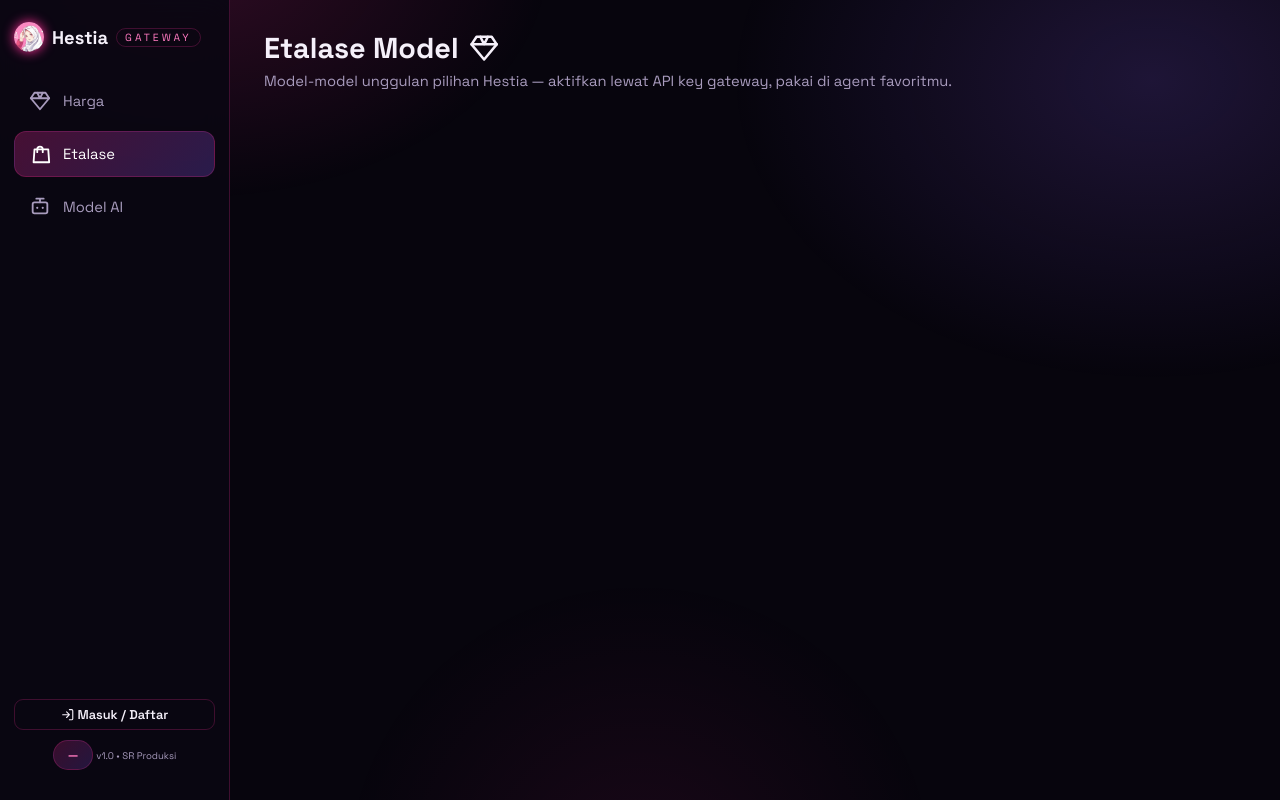
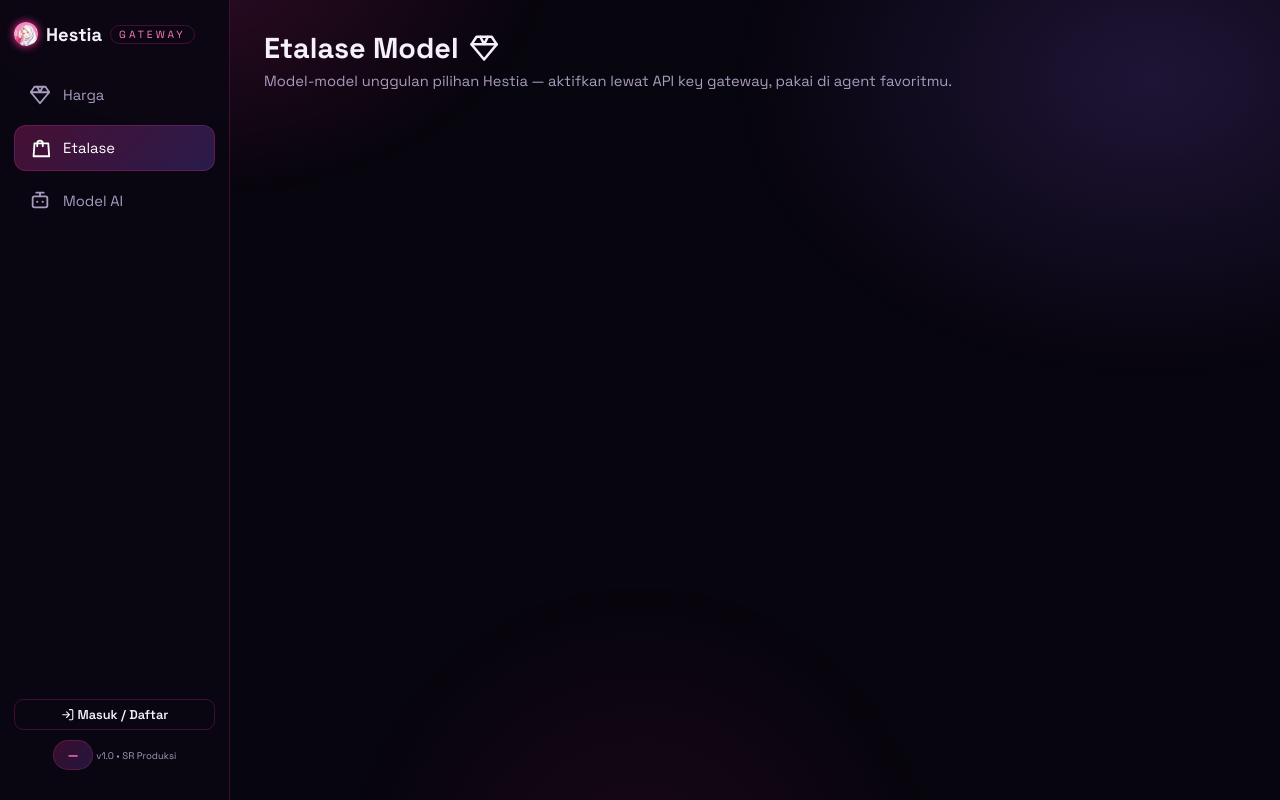
Before and after one commit to hestia-sr/hestia-gateway, a website: page public/index.html in a window 1280 px wide. Drawn offline with Linux system fonts and the light colour scheme; no server answers.

Commit message:
Kecilkan logo header biar pas

```diff
--- a/public/styles.css
+++ b/public/styles.css
@@ -39,8 +39,8 @@ h1,h2,h3{margin:0}
 .logo-dot{width:14px;height:14px;border-radius:50%;
   background:radial-gradient(circle at 35% 35%, #ffd1e8, var(--pink) 60%, var(--purple-deep));
   box-shadow:0 0 14px var(--pink)}
-.logo-img{width:30px;height:30px;border-radius:50%;object-fit:cover;object-position:top;
-  box-shadow:0 0 12px var(--pink);flex:none}
+.logo-img{width:24px;height:24px;border-radius:50%;object-fit:cover;object-position:top;
+  box-shadow:0 0 8px var(--pink);flex:none}
 .main{position:relative;z-index:1;padding:18px 16px 40px;max-width:1100px;margin:0 auto}
 .page-title{font-size:1.5rem;display:flex;align-items:center;gap:10px}
 .page-sub{color:var(--muted);margin:6px 0 18px;font-size:.92rem}
```
